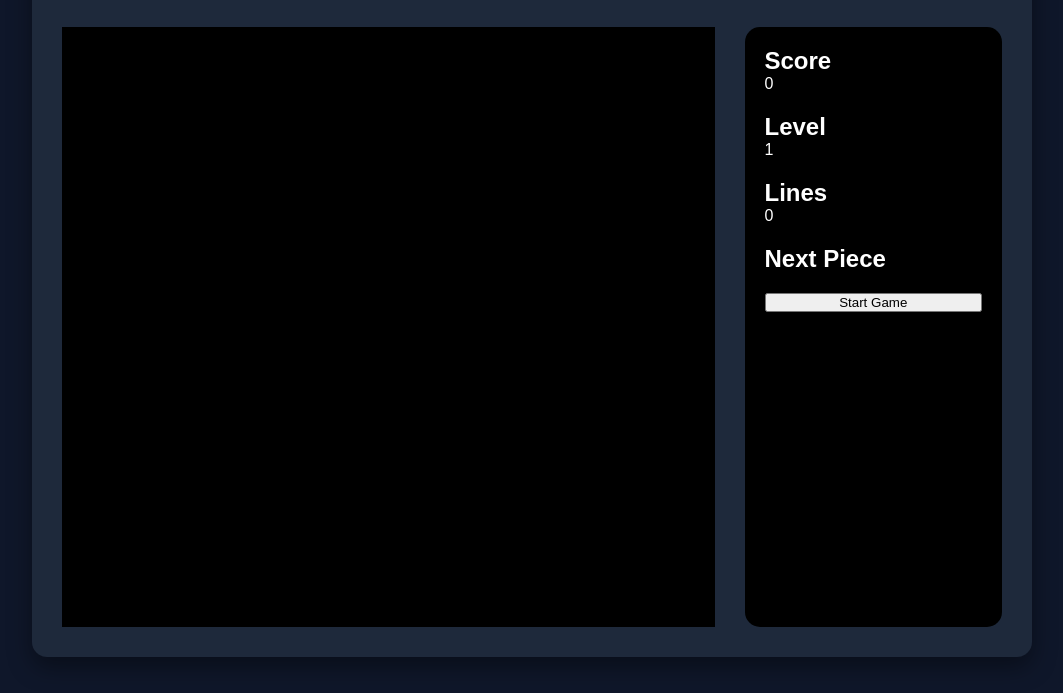
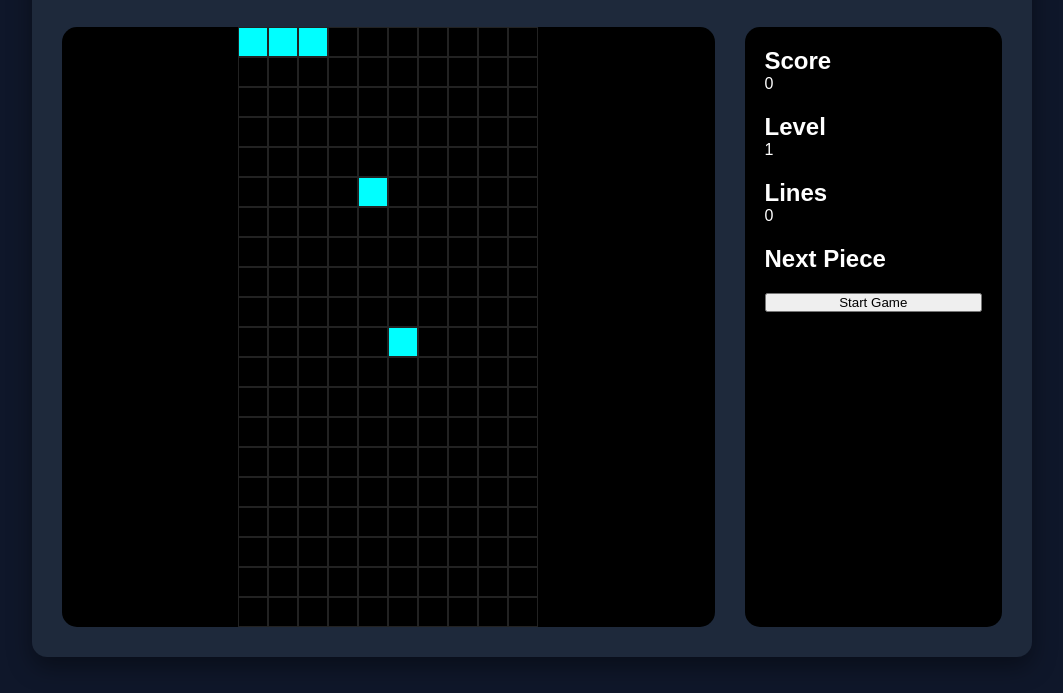
Before and after one commit to Jay7751/Infinite-Tetris, a plain HTML site: page index.html in a window 1280 px wide. Shown: the part 107-800 px from the top of the page, without its empty margins (108-1171 px from the left). Drawn offline with Linux system fonts and the light colour scheme.

Commit message:
optimised creation of cells and loading cells along with storing reference to div cells

```diff
--- a/index.html
+++ b/index.html
@@ -26,7 +26,7 @@
             <section class="game-container">
                 <!--The section element is used to group related content together-->
 
-                <div class="game-board">
+                <div id="game-board">
                     <!--The gameboard is where the game will be played-->
 
                 </div>
--- a/style.css
+++ b/style.css
@@ -35,11 +35,17 @@ h1{
     gap: 30px;
     flex-direction: row;
 }
-.game-board{
+#game-board{
     flex: 3;
     background-color: rgb(0, 0, 0);
     height: auto;
     min-height: 600px;
+    border-radius: 15px;
+    display: grid;
+    grid-template-columns: repeat(10, 30px); /*makes 10 column cells of 30px */
+    grid-template-rows: repeat(20, 30px); /*makes 20 row cells of 30px */
+    justify-content: center;
+    align-content: center;
 }
 .sidebar{
     display: flex;
@@ -51,3 +57,12 @@ h1{
     border-radius: 15px;
     flex-direction: column;
 }
+
+.cell{
+    border: 1px solid #222;
+    width:30px;
+    height:30px;
+}
+.filled{
+    background: cyan;
+}
```
